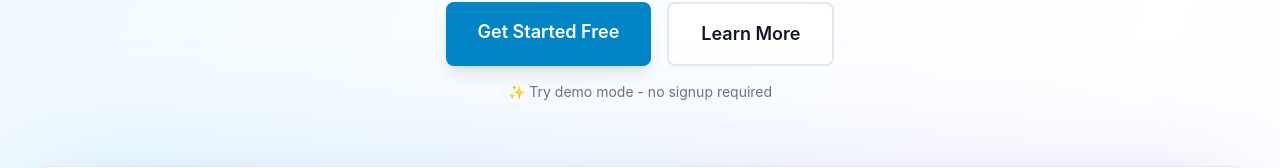
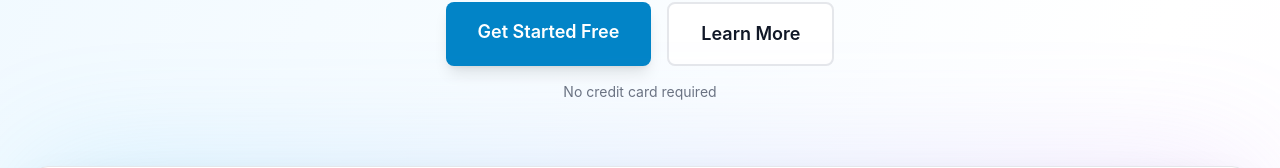
Before and after one commit to fvonhoven/feed-vine, a React (Vite) app: page / in a window 1280 px wide. Shown: the part 278-446 px from the top of the page. Built offline with nearby package versions, Linux system fonts and the light colour scheme; no server answers.

Commit message:
Rm demo copy

```diff
--- a/src/pages/LandingPage.tsx
+++ b/src/pages/LandingPage.tsx
@@ -30,7 +30,7 @@ export default function LandingPage() {
               Learn More
             </button>
           </div>
-          <p className="mt-4 text-sm text-gray-500 dark:text-gray-400">✨ Try demo mode - no signup required</p>
+          <p className="mt-4 text-sm text-gray-500 dark:text-gray-400">No credit card required</p>
         </div>
 
         {/* Screenshot/Demo */}
```
